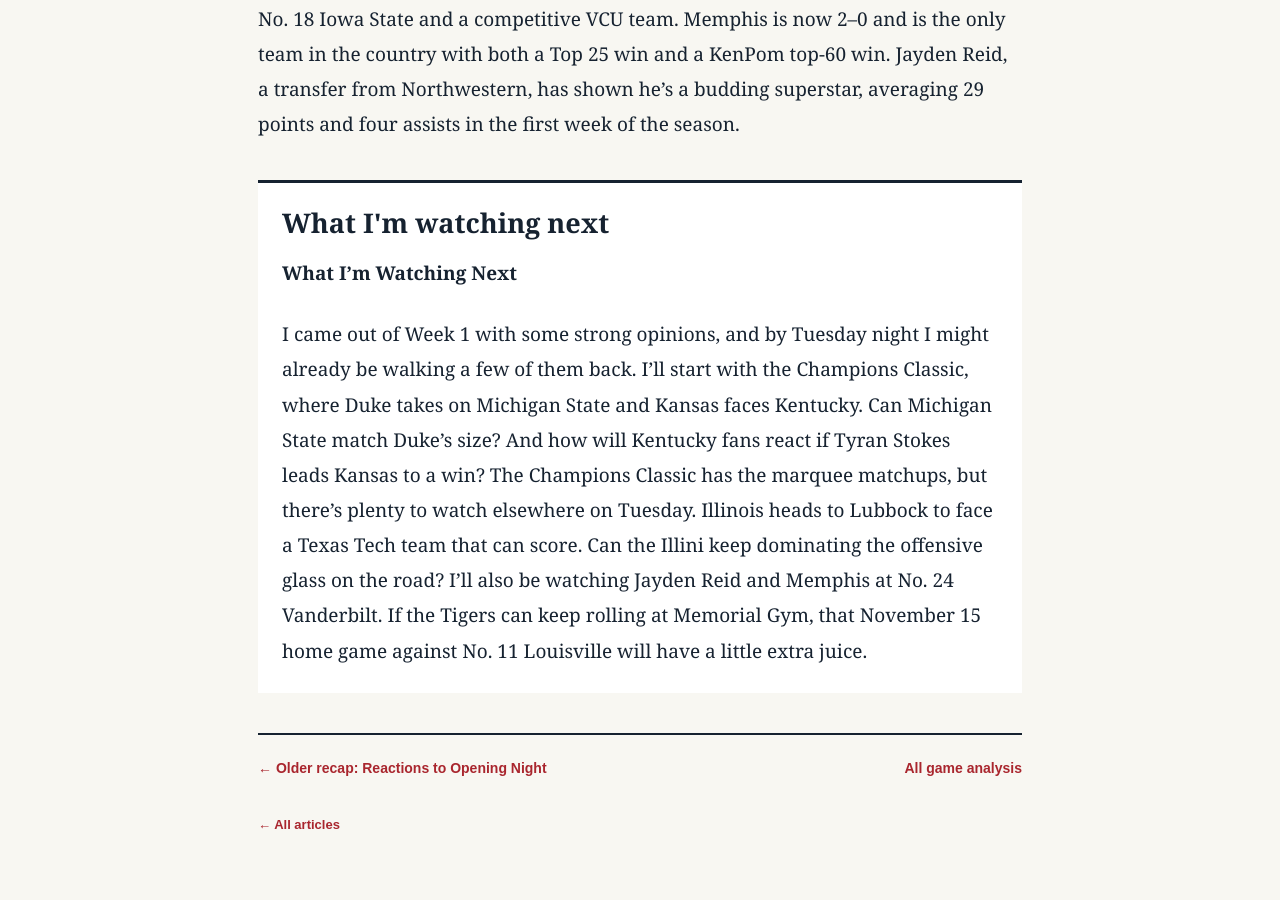
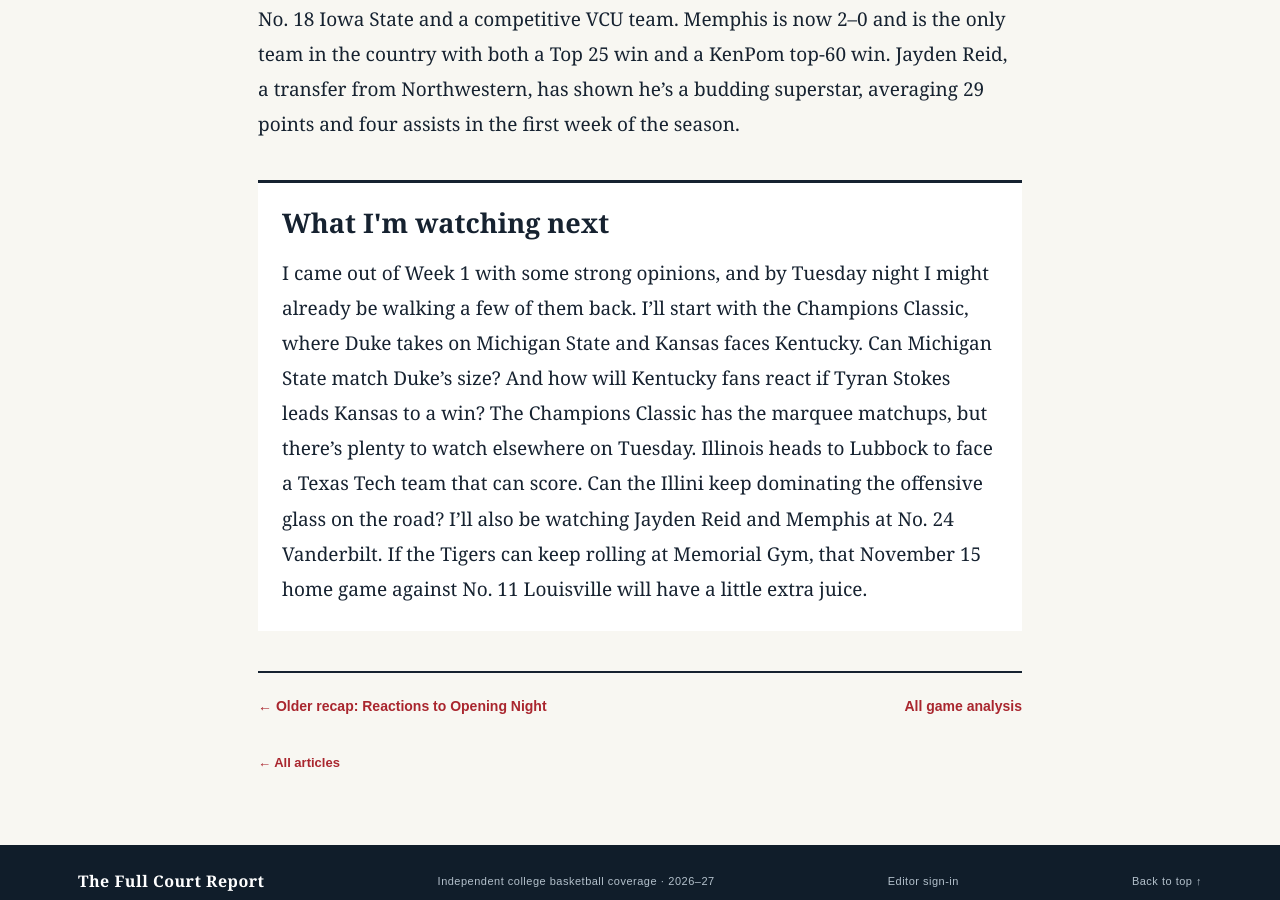
Before and after one commit to EHAARV01/college-basketball, a Jekyll site: the page built from _articles/SundayRecap1.md, in a window 1280 px wide and 900 px high, scrolled down 2933 px. Built offline with Jekyll 4.4.1, drawn with Linux system fonts in a browser that asks for light colours.

Commit message:
Update _articles/SundayRecap1.md (via Pages CMS)

```diff
--- a/_articles/SundayRecap1.md
+++ b/_articles/SundayRecap1.md
@@ -7,16 +7,12 @@ summary: Florida, Duke, and Illinois looked the part in Week 1, while UCLA,
   Virginia, and Memphis made me rethink the pecking order. Here’s what stood out
   and what I’m watching next.
 published: true
-watch_next: >-
-  **What I’m Watching Next**
-
-
-  I came out of Week 1 with some strong opinions, and by Tuesday night I might
-  already be walking a few of them back. I’ll start with the Champions Classic,
-  where Duke takes on Michigan State and Kansas faces Kentucky. Can Michigan
-  State match Duke’s size? And how will Kentucky fans react if Tyran Stokes
-  leads Kansas to a win? The Champions Classic has the marquee matchups, but
-  there’s plenty to watch elsewhere on Tuesday. Illinois heads to Lubbock to
+watch_next: I came out of Week 1 with some strong opinions, and by Tuesday night
+  I might already be walking a few of them back. I’ll start with the Champions
+  Classic, where Duke takes on Michigan State and Kansas faces Kentucky. Can
+  Michigan State match Duke’s size? And how will Kentucky fans react if Tyran
+  Stokes leads Kansas to a win? The Champions Classic has the marquee matchups,
+  but there’s plenty to watch elsewhere on Tuesday. Illinois heads to Lubbock to
   face a Texas Tech team that can score. Can the Illini keep dominating the
   offensive glass on the road? I’ll also be watching Jayden Reid and Memphis at
   No. 24 Vanderbilt. If the Tigers can keep rolling at Memorial Gym, that
```
